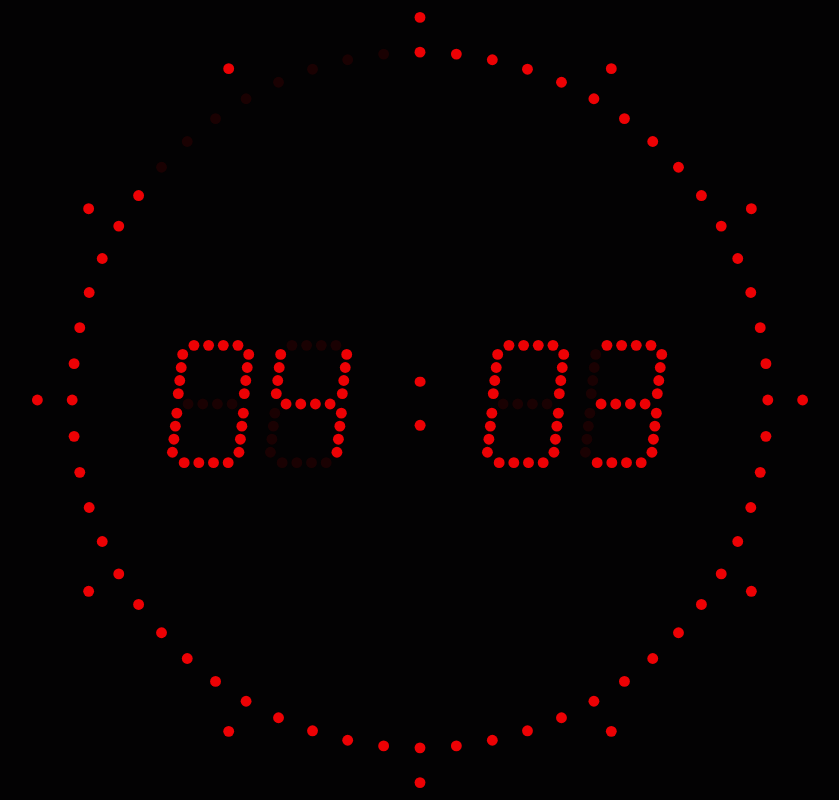
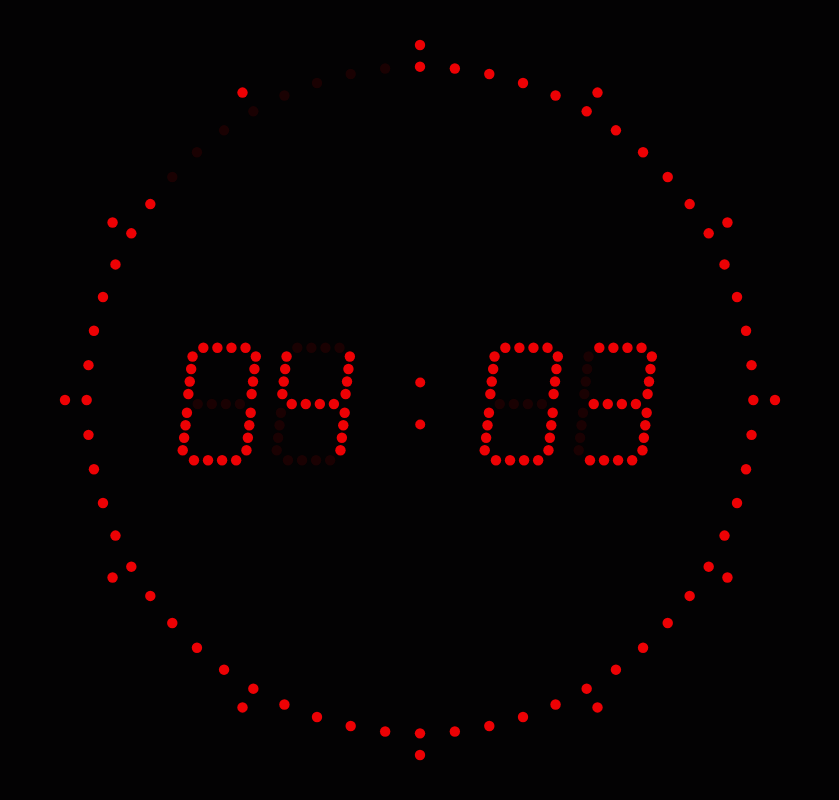
Before and after one commit to barandasdemir/criminal-clock, a Vue app: page / in a window 1280 px wide. Shown: the whole page, without its empty margins (220-1059 px from the left). Built offline with nearby package versions, Linux system fonts and the light colour scheme.

Commit message:
update clock scale

```diff
--- a/src/components/Clock.vue
+++ b/src/components/Clock.vue
@@ -15,8 +15,8 @@
       <circle
         v-for="i in 12"
         :key="`outer-${i}`"
-        :cx="width / 2 + radius * 1.1 * Math.cos(i * 30 * (Math.PI / 180))"
-        :cy="height / 2 + radius * 1.1 * Math.sin(i * 30 * (Math.PI / 180))"
+        :cx="width / 2 + radius * 1.065 * Math.cos(i * 30 * (Math.PI / 180))"
+        :cy="height / 2 + radius * 1.065 * Math.sin(i * 30 * (Math.PI / 180))"
         :r="dotRadius"
         class="outer"
       />
@@ -37,7 +37,8 @@ import type { Digit } from '@/types';
 
 const { width, height } = useWindowSize();
 
-const radius = computed(() => (width.value > height.value ? height.value : width.value) / 2.3);
+const scale = ref(2.4);
+const radius = computed(() => (width.value > height.value ? height.value : width.value) / scale.value);
 const dotRadius = computed(() => radius.value / 64);
 const dotSize = computed(() => `${dotRadius.value * 2}px`);
 
```
